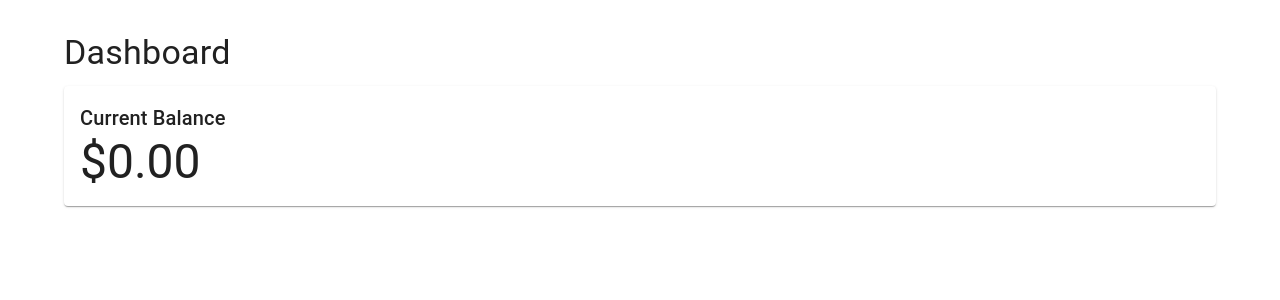
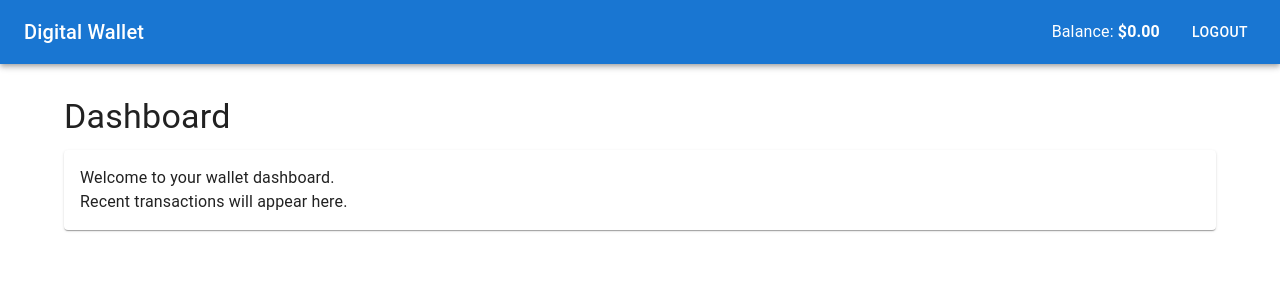
Before and after one commit to jeffgicharu/digital-wallet-client, a Next.js app: page /dashboard in a window 1280 px wide. Shown: the top 300 px of the page. Built offline with nearby package versions, Linux system fonts and the light colour scheme; sample sign-in values are in the browser's storage.

Commit message:
refactor: Use protected layout and header

```diff
--- a/src/app/dashboard/page.tsx
+++ b/src/app/(protected)/dashboard/page.tsx
@@ -1,9 +1,6 @@
-'use client';
+import { Box, Container, Typography, Paper } from '@mui/material';
 
-import { Box, Container, Typography, Paper } from '@mui/material';
-import withAuth from '@/components/withAuth'; // Import our HOC
-
-function DashboardPage() {
+export default function DashboardPage() {
   return (
     <Container maxWidth="lg">
       <Box sx={{ my: 4 }}>
@@ -11,13 +8,10 @@ function DashboardPage() {
           Dashboard
         </Typography>
         <Paper sx={{ p: 2 }}>
-          <Typography variant="h6">Current Balance</Typography>
-          <Typography variant="h3">$0.00</Typography>
+          <Typography>Welcome to your wallet dashboard.</Typography>
+          <Typography>Recent transactions will appear here.</Typography>
         </Paper>
       </Box>
     </Container>
   );
 }
-
-// Wrap the component with the HOC before exporting
-export default withAuth(DashboardPage);
--- /dev/null
+++ b/src/app/(protected)/layout.tsx
@@ -0,0 +1,39 @@
+'use client';
+
+import { useEffect, useState } from 'react';
+import { useRouter } from 'next/navigation';
+import Header from '@/components/Header';
+import { Box, CircularProgress } from '@mui/material';
+
+export default function ProtectedLayout({
+  children,
+}: {
+  children: React.ReactNode;
+}) {
+  const router = useRouter();
+  const [isLoading, setIsLoading] = useState(true);
+
+  useEffect(() => {
+    const token = localStorage.getItem('authToken');
+    if (!token) {
+      router.replace('/login');
+    } else {
+      setIsLoading(false);
+    }
+  }, [router]);
+
+  if (isLoading) {
+    return (
+      <Box sx={{ display: 'flex', justifyContent: 'center', alignItems: 'center', height: '100vh' }}>
+        <CircularProgress />
+      </Box>
+    );
+  }
+
+  return (
+    <>
+      <Header />
+      <main>{children}</main>
+    </>
+  );
+}
--- /dev/null
+++ b/src/components/Header.tsx
@@ -0,0 +1,31 @@
+'use client';
+
+import { AppBar, Toolbar, Typography, Button, Box } from '@mui/material';
+import { useRouter } from 'next/navigation';
+
+export default function Header() {
+  const router = useRouter();
+
+  const handleLogout = () => {
+    localStorage.removeItem('authToken');
+    router.push('/login');
+  };
+
+  return (
+    <AppBar position="static">
+      <Toolbar>
+        <Typography variant="h6" component="div" sx={{ flexGrow: 1 }}>
+          Digital Wallet
+        </Typography>
+        <Box sx={{ display: 'flex', alignItems: 'center', gap: 3 }}>
+          <Typography>
+            Balance: <strong>$0.00</strong>
+          </Typography>
+          <Button color="inherit" onClick={handleLogout}>
+            Logout
+          </Button>
+        </Box>
+      </Toolbar>
+    </AppBar>
+  );
+}
```
Also changed, not shown: src/app/(protected)/transfer/page.tsx (renamed from src/app/transfer/page.tsx, +2 -8 lines), src/graphql/mutations.graphql (line endings or trailing spaces).
